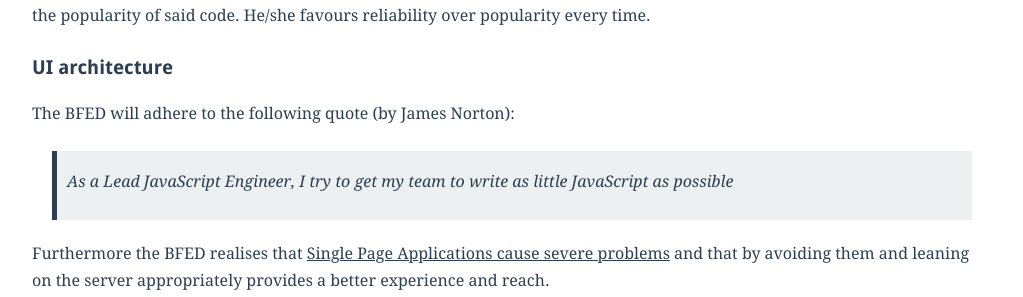
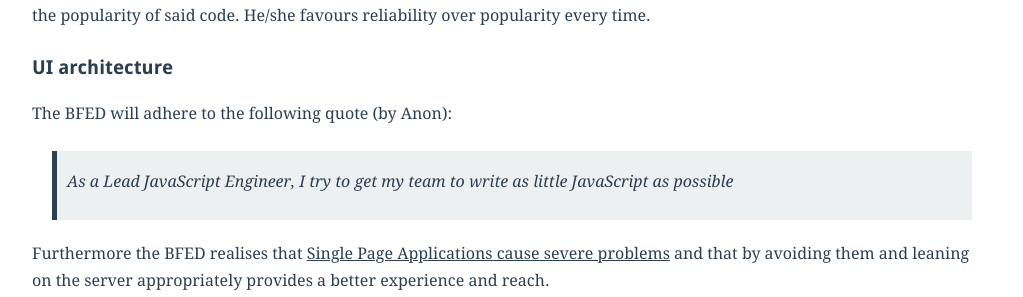
Before and after one commit to adamsilver/adamsilver.io-jekyll, a Jekyll site: the page built from _posts/2014-10-01-the-boring-front-end-developer.md, in a window 1280 px wide. Shown: the part 1399-1696 px from the top of the page, without its empty margins (128-1151 px from the left). Built offline with Jekyll 4.4.1, drawn with Linux system fonts in a browser that asks for light colours; Markdown is read by kramdown in place of the engine named in the settings.

Commit message:
removed jn

```diff
--- a/_posts/2014-10-01-the-boring-front-end-developer.md
+++ b/_posts/2014-10-01-the-boring-front-end-developer.md
@@ -35,7 +35,7 @@ The BFED will carefully select third party code based on the quality of the code
 
 ## UI architecture
 
-The BFED will adhere to the following quote (by James Norton):
+The BFED will adhere to the following quote (by Anon):
 
 > As a Lead JavaScript Engineer, I try to get my team to write as little JavaScript as possible
 
```
